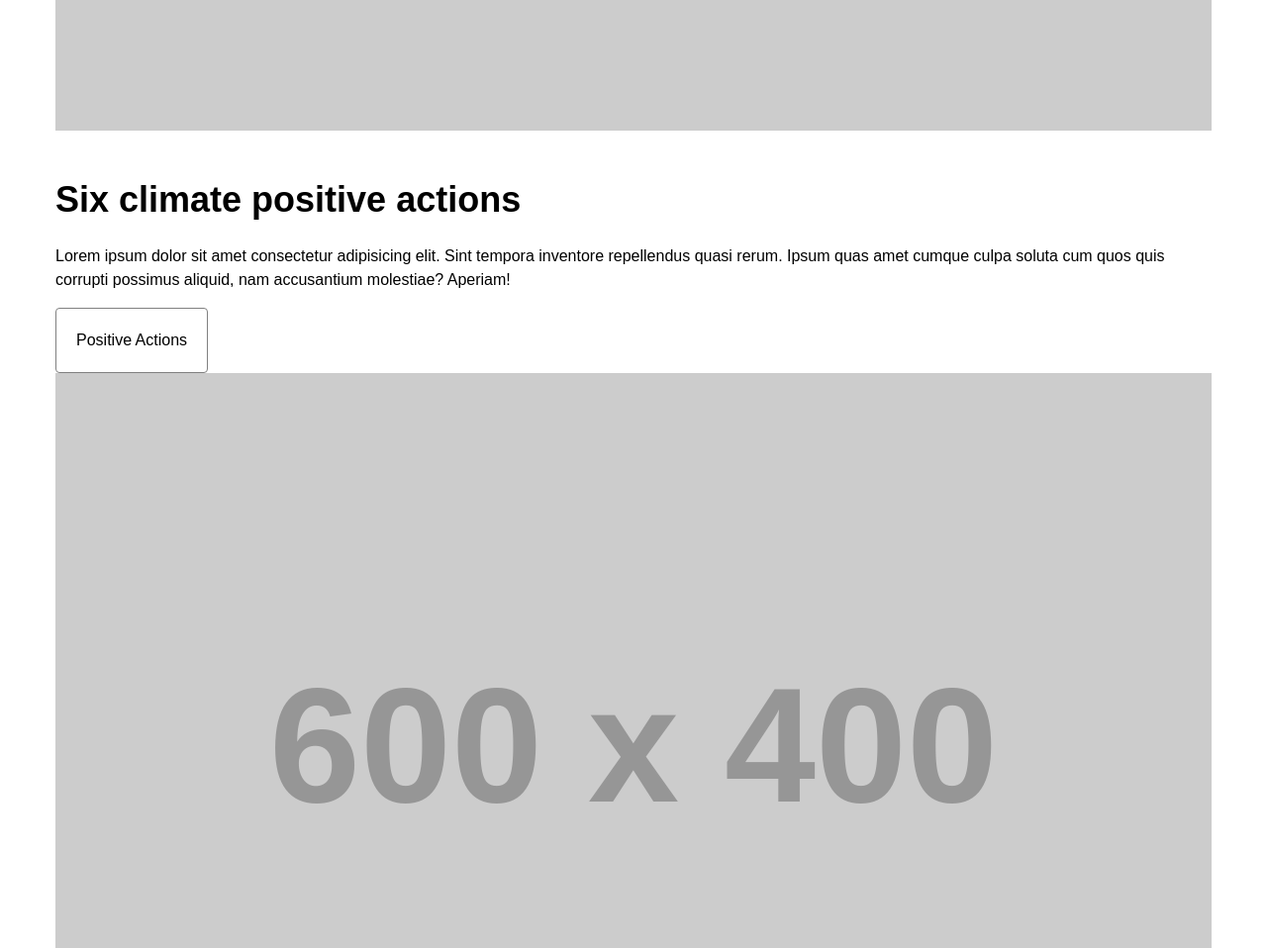
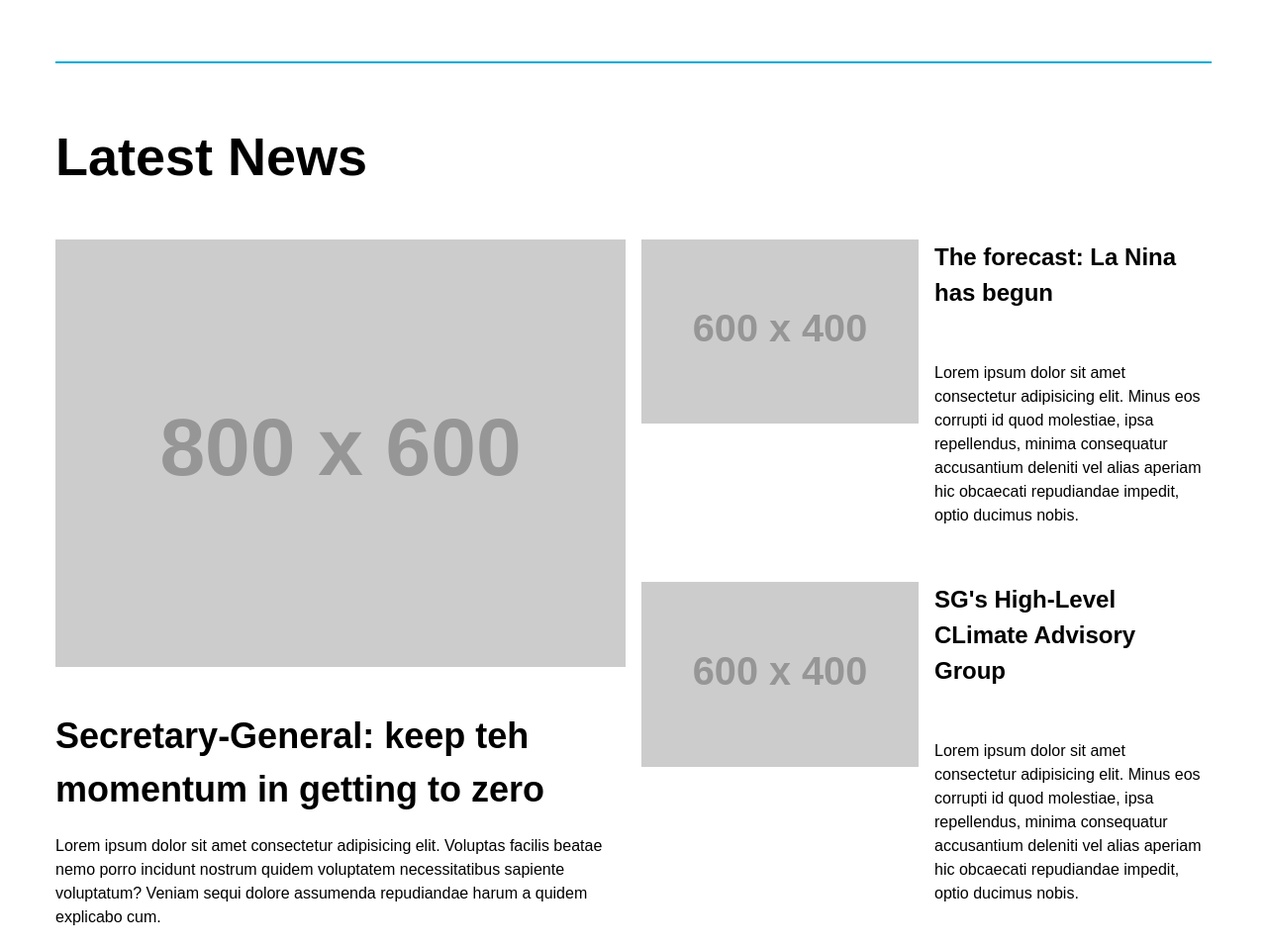
Before and after one commit to whit1045/whit1045.github.io, a plain HTML site: page week 11/climate-action.html in a window 1280 px wide. Shown: the part 1521-2479 px from the top of the page at 99% size. Drawn offline with Linux system fonts and the light colour scheme; placeholder pictures from the web are drawn by us.

Commit message:
week 11 css

```diff
--- a/week 11/css/main.css
+++ b/week 11/css/main.css
@@ -192,6 +192,30 @@ p{
 .site-footer .copy{
     text-align: right;
 }
+/*--------------------------------------------------
+                       Climate Page Styles
+--------------------------------------------------*/
+
+/*-------------------Cards Section----------------*/
+.card {
+    border: 1px solid #00ADD8;
+    margin-bottom: 1em;
+    border-radius: 4px;
+}
+.card .info {
+    padding: 1em;
+}
+.card .info h3 {
+    margin-top: 0;
+}
+/*--------------News Section-------------------*/
+.news {
+    border-top: 2px solid #00ADD8;
+    margin-top: 3em;
+}
+
+
+
 
 /* ----------------------------------------------------
                  Desktop Styles
@@ -244,4 +268,42 @@ p{
     .actions-list li{
         max-width: 20%;
     }
+    /*---------------------------------------------
+                   Climate Page
+    ---------------------------------------------*/
+    /*------------Cards Section------------------*/
+    .cards {
+        display: grid;
+        grid-template-columns: repeat(3, 1fr);
+        column-gap: 1em;
+    }
+/*---------------------News Section--------------*/
+.news {
+    display: grid;
+    grid-template-columns: repeat(2, 1fr);
+    grid-template-rows: repeat(3, auto);
+    grid-template-areas:
+    "head head"
+    "left right1"
+    "left right2";
+    gap: 1em;
 }
+.news h2 {
+    grid-area: head;
+}
+.news .left {
+    grid-area: left;
+}
+.news .right {
+    display: grid;
+    grid-template-columns: 1fr 1fr;
+    column-gap: 1em;
+}
+.news .right img {
+    grid-row: 1 / 3;
+}
+.news .right h3 {
+    font-size: 1.5em;
+    margin-top: 0;
+}
+}
```
